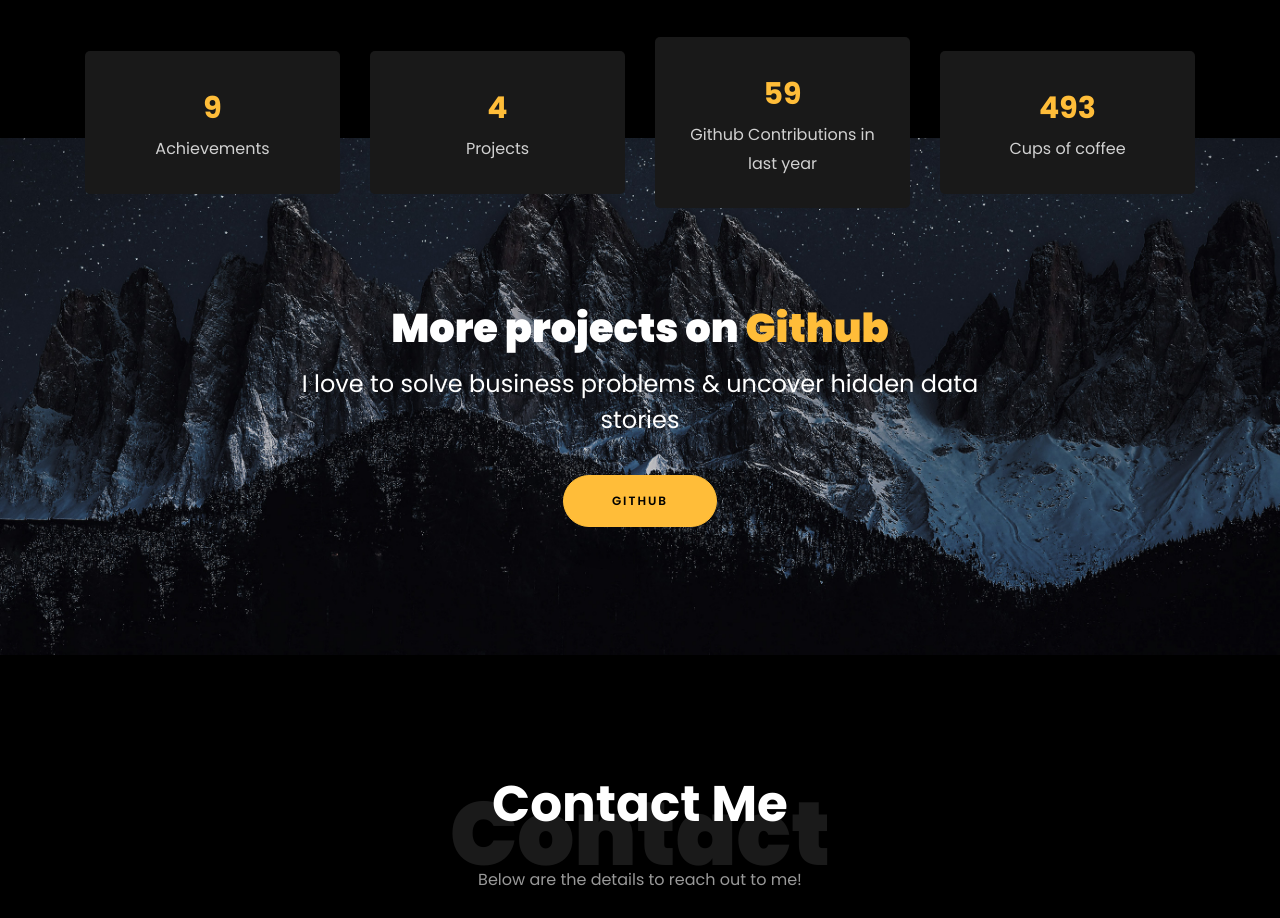
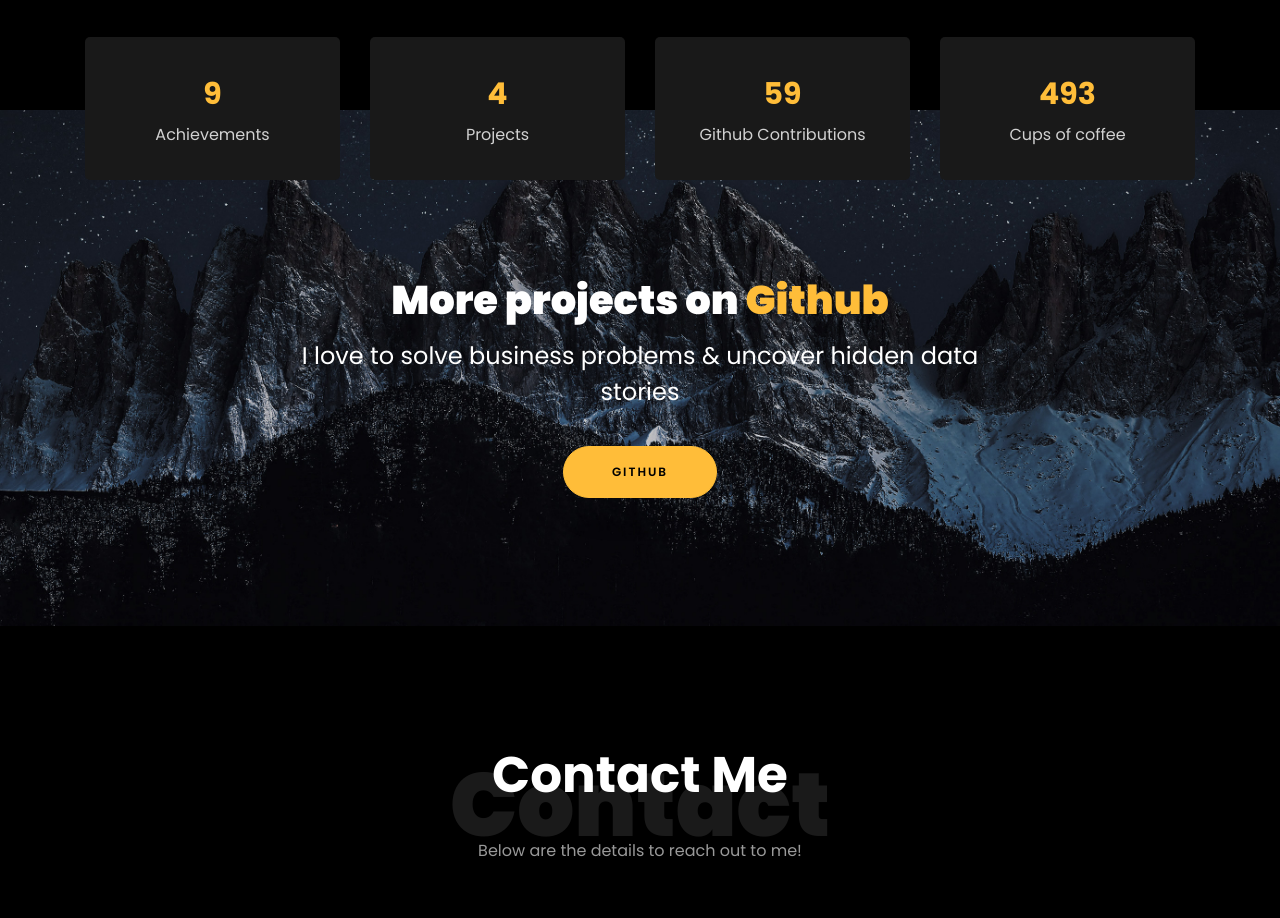
Before and after one commit to mihirwatrana371/mihirwatrana371.github.io, a plain HTML site: page index.html in a window 1280 px wide. Shown: the part 4820-5738 px from the top of the page. Drawn offline with Linux system fonts and the light colour scheme; files whose address does not match are found by name.

Commit message:
Update index.html

```diff
--- a/index.html
+++ b/index.html
@@ -545,7 +545,7 @@ collaborate to make data-driven decisions that matter!</p>
             <div class="block-18">
               <div class="text">
                 <strong class="number" data-number="60">0</strong>
-                <span>Github Contributions in last year</span>
+                <span>Github Contributions</span>
               </div>
             </div>
           </div>
```
